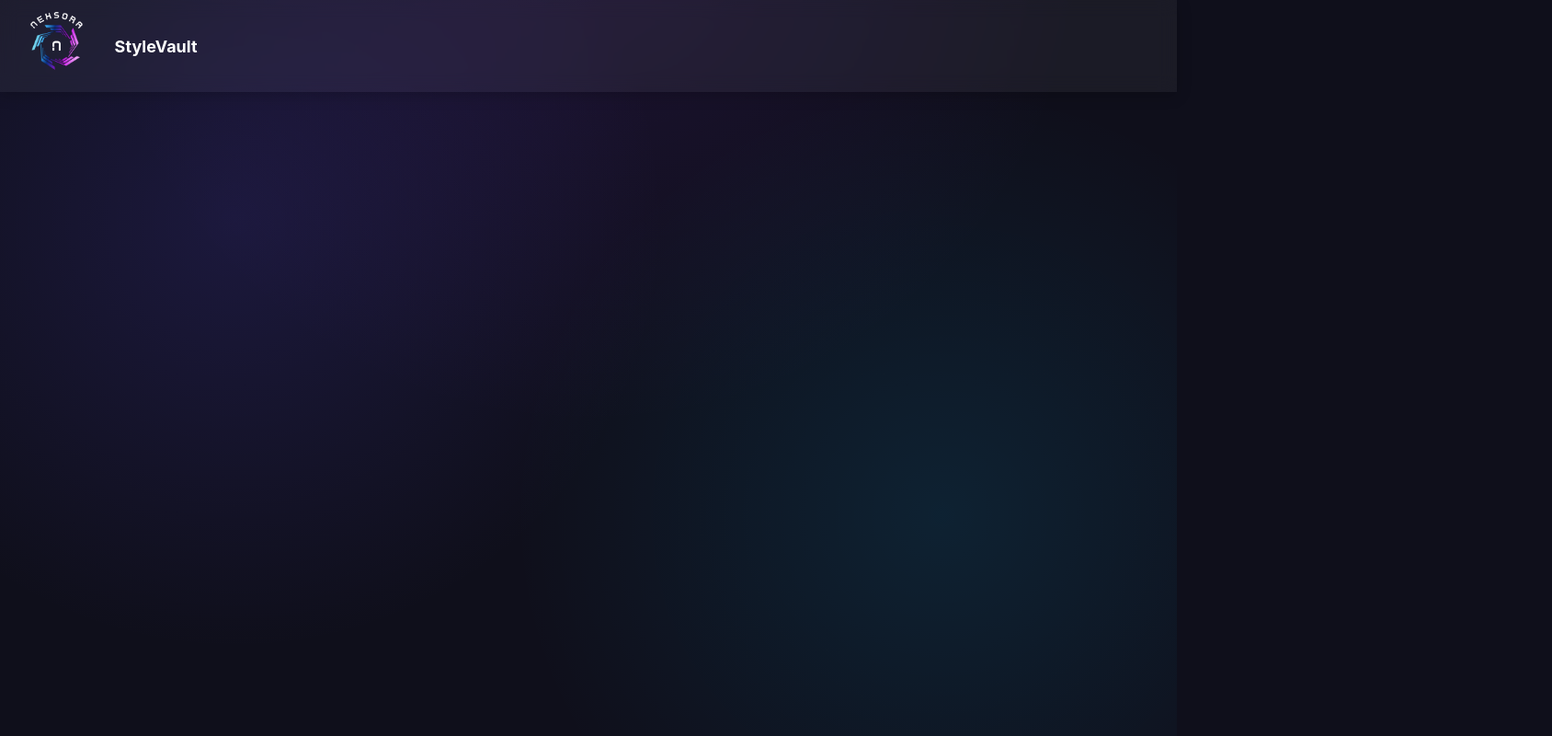
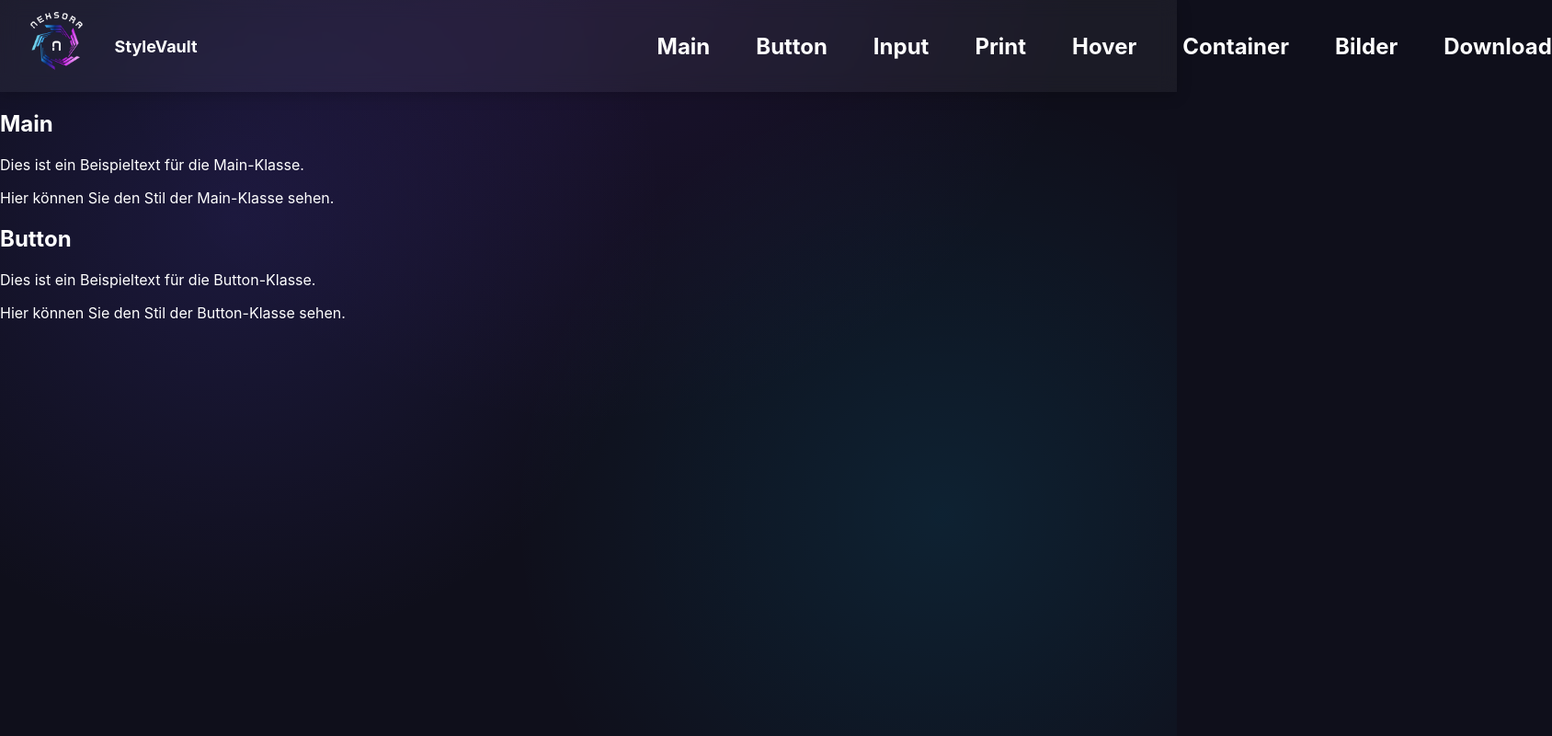
Before and after one commit to Nicodev76/StyleVaultnexsora, a plain HTML site: page index.html in a window 1280 px wide. Shown: the whole page at 92% size, 1688 px wide, since content can reach past the window. Drawn offline with Linux system fonts and the light colour scheme.

Commit message:
Webseite weiter bearbeitet: [Frontend weiter fort gesetzt]

```diff
--- a/headline.css
+++ b/headline.css
@@ -11,4 +11,5 @@
 
   display: flex;
   align-items: center;
+  gap: 500px;
 }
--- a/index.html
+++ b/index.html
@@ -16,8 +16,36 @@
         <img src="/img/logo.png" alt="" height="100px" />
         <h1 class="headline_print">StyleVault</h1>
       </div>
+      <nav>
+        <span class="nav_print" onclick="showContent('main')">Main</span>
+        <span class="nav_print" onclick="showContent('button')">Button</span>
+        <span class="nav_print" onclick="showContent('input')">Input</span>
+        <span class="nav_print" onclick="showContent('print')">Print</span>
+        <span class="nav_print" onclick="showContent('hover')">Hover</span>
+        <span class="nav_print" onclick="showContent('container')">Container</span>
+        <span class="nav_print" onclick="showContent('bilder')">Bilder</span>
+        <span class="nav_print" onclick="showContent('download')">Download</span>
+      </nav>
+    </header>
 
+    <main>
+      <section>
+        <h2>Main</h2>
+        <div id="content_main" class="main_div">
+          <p>Dies ist ein Beispieltext für die Main-Klasse.</p>
+          <p>Hier können Sie den Stil der Main-Klasse sehen.</p>
+        </div>
+      </section>
 
-    </header>
+      <section>
+        <h2>Button</h2>
+        <div id="content_button" class="button_div">
+          <p>Dies ist ein Beispieltext für die Button-Klasse.</p>
+          <p>Hier können Sie den Stil der Button-Klasse sehen.</p>
+        </div>
+      </section>
+    </main>
+
+    <script src="script.js"></script>
   </body>
 </html>
--- a/print.css
+++ b/print.css
@@ -1,3 +1,20 @@
 .headline_print{
     font-size: large;
 }
+
+nav{
+    display: flex;
+    justify-content: space-between;
+    gap: 50px;
+}
+
+.nav_print{
+    font-size: x-large;
+    font-weight: bold;
+}
+
+.nav_print:hover{
+    text-decoration: underline ;
+    text-underline-offset:  40px;
+    filter: drop-shadow(0px 4px 4px rgba(0, 0, 0, 0.25));
+}
```
Also changed, not shown: script.js (added).
